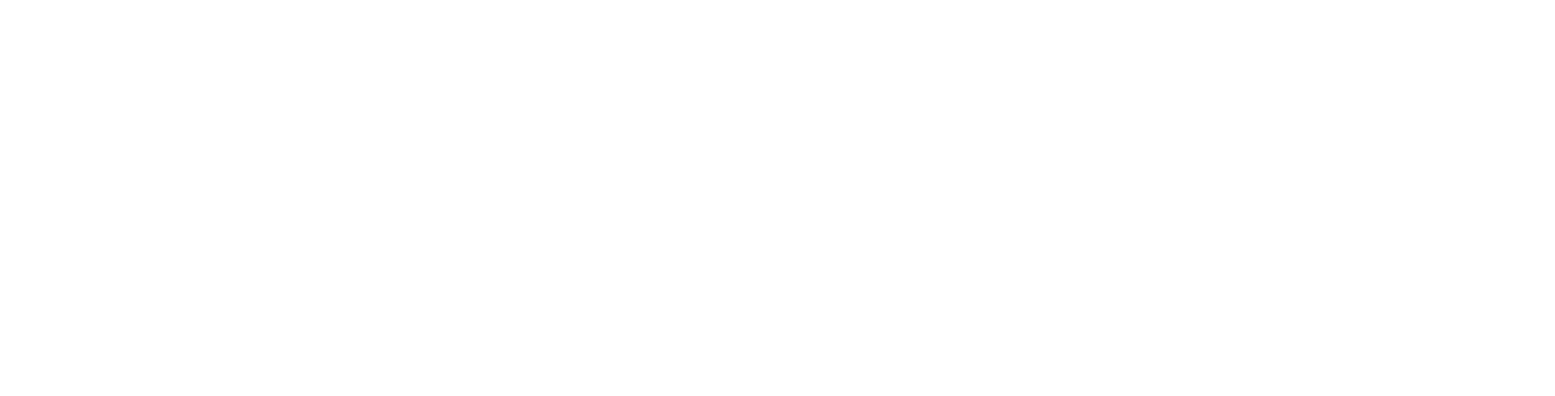
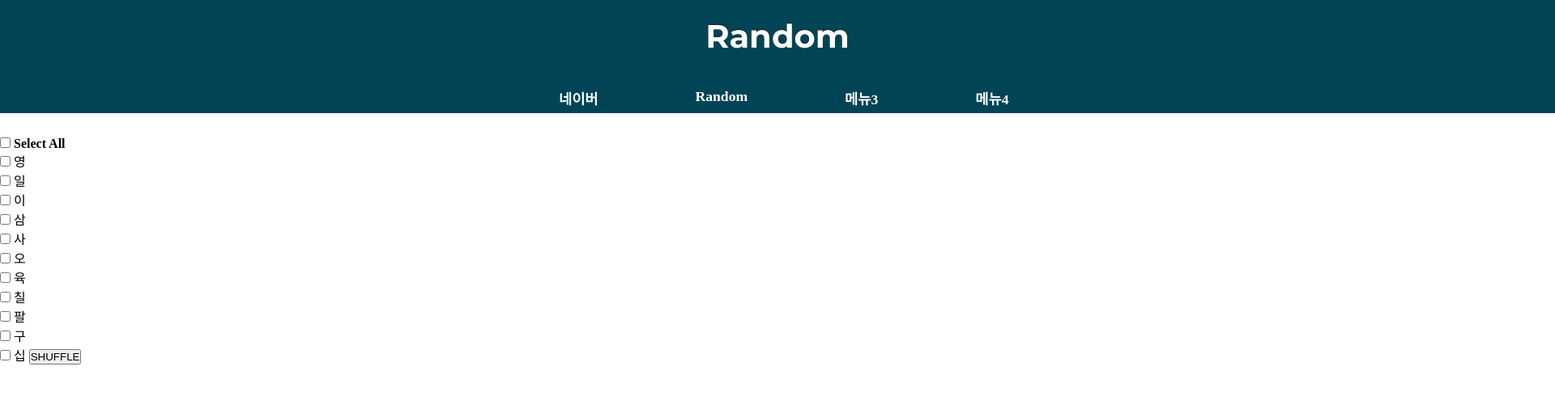
Before and after one commit to cutesangdon/VanillaJavscriptSD, a plain HTML site: page sources/Project/page1.html in a window 1280 px wide. Shown: the whole page at 81% size, 1920 px wide, since content can reach past the window. Drawn offline with Linux system fonts and the light colour scheme.

Commit message:
21.11.01.01

```diff
--- a/sources/Project/css/Style.css
+++ b/sources/Project/css/Style.css
@@ -32,6 +32,11 @@ header{
 #logo{
 text-align: center;   /* 가운데 정렬 */
 padding-top: 20px;  /* 위쪽 여백 */
+}
+
+#logo1{
+  text-align: center;   /* 가운데 정렬 */
+  padding-top: 20px;  /* 위쪽 여백 */
 
 }
 #logo h1 {
--- a/sources/Project/page1.html
+++ b/sources/Project/page1.html
@@ -1 +1,102 @@
 <!Doctype html>
+<html lang = "ko">
+<head>
+  <meta charset="UTF-8">
+  <title>Random</title>
+  <link rel="stylesheet" href="css/Style.css">
+</head>
+<body onLoad="init()">
+
+  <div id="container">
+    <header>
+      <div id="logo">
+       <a href="mainpage1.html">
+        <h1>Random</h1>
+       </a>
+      </div>
+     <nav>
+      <ul id="topMenu">
+        <li><a href="https://www.naver.com/">네이버</a></li>
+        <li><a href="page1.html">Random</a></li>
+        <li><a href="#">메뉴3</a></li>
+        <li><a href="#">메뉴4</a></li>
+      </ul>
+     </nav>
+    </header>
+  </div>
+  <input type='checkbox'
+       name='animal'
+       value='selectall'
+       onclick='selectAll(this)'/> <b>Select All</b>
+<br />
+<input type='checkbox'
+       name='person'
+       value='zero'/> 영
+<br />
+<input type='checkbox'
+       name='person'
+       value='one' /> 일
+<br />
+<input type='checkbox'
+       name='person'
+       value='two' /> 이
+<br />
+<input type='checkbox'
+       name='person'
+       value='three' /> 삼
+<br />
+<input type='checkbox'
+       name='person'
+       value='four' /> 사
+<br />
+<input type='checkbox'
+       name='person'
+       value='five' /> 오
+<br />
+<input type='checkbox'
+       name='person'
+       value='six' /> 육
+<br />
+<input type='checkbox'
+       name='person'
+       value='seven' /> 칠
+<br />
+<input type='checkbox'
+       name='person'
+       value='eight' /> 팔
+<br />
+<input type='checkbox'
+       name='person'
+       value='nine' /> 구
+<br />
+<input type='checkbox'
+       name='person'
+       value='ten' /> 십
+
+       <button onclick="SHUFFLE_click()">SHUFFLE</button>
+<script>
+
+  function SHUFFLE_click() {
+        var obj_length = document.getElementsByName("person").length;
+
+        for (var i=0; i<obj_length; i++) {
+            if (document.getElementsByName("person")[i].checked == true) {
+                alert(document.getElementsByName("person")[i].value);
+            }
+        }
+    }
+</script>
+
+ <script>
+   function selectAll(selectAll)  {
+  const checkboxes
+       = document.getElementsByName('person');
+
+  checkboxes.forEach((checkbox) => {
+    checkbox.checked = selectAll.checked;
+  })
+}
+  </script>
+
+</body>
+</html>
```
Also changed, not shown: sources/03/용어사전.html (+0 -11 lines), sources/Project/mainpage1.html (+1 -1 lines).
